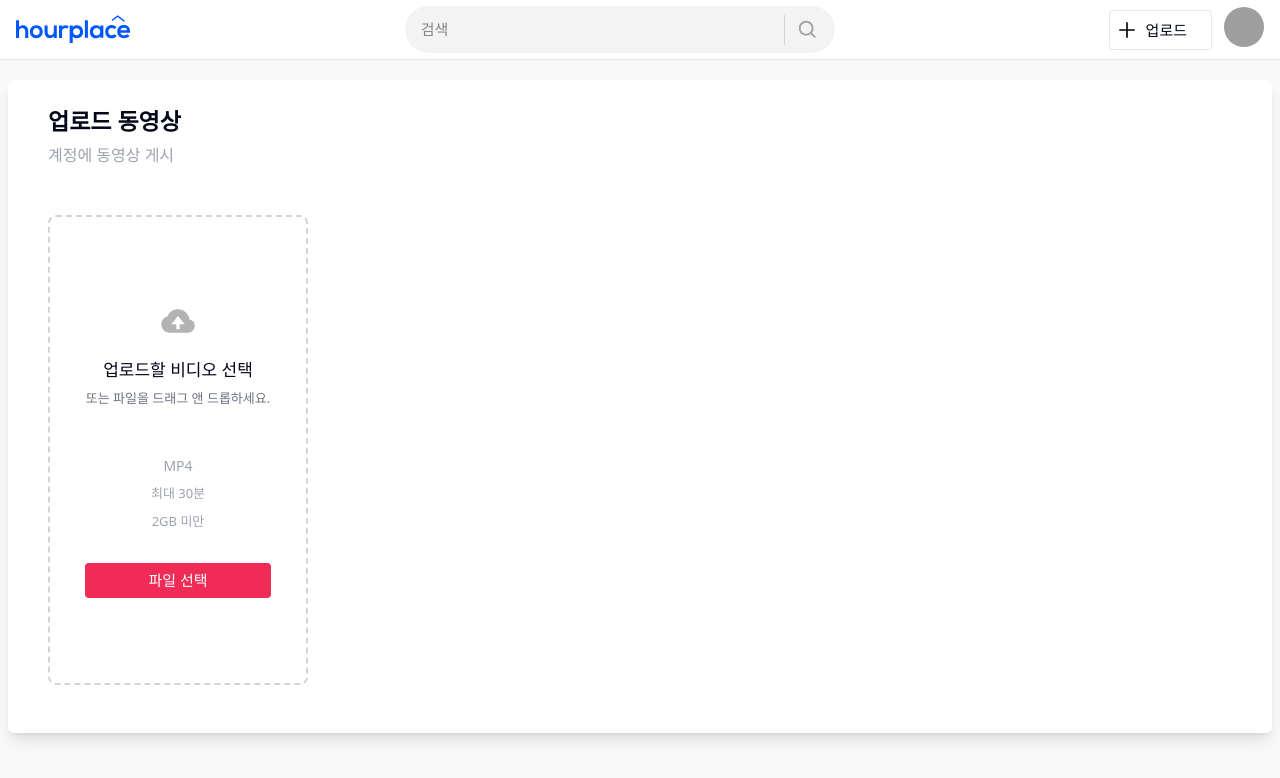
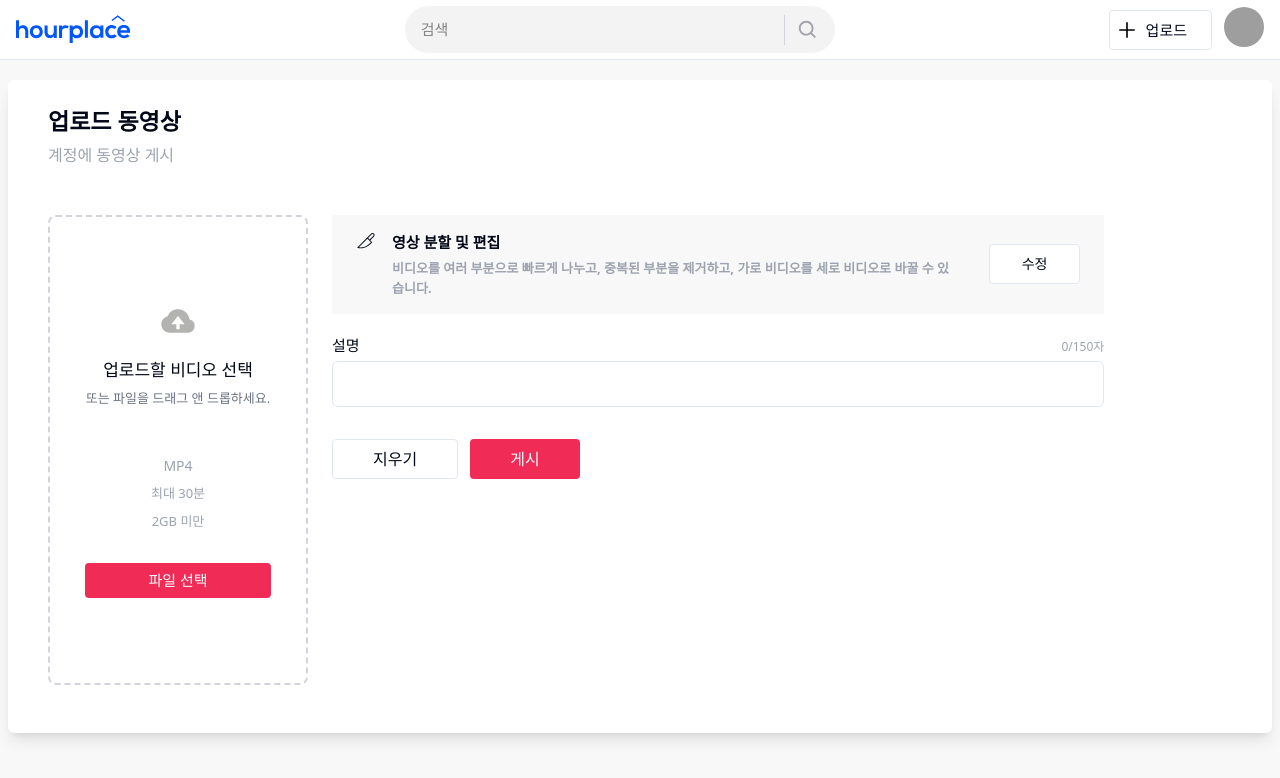
Before and after one commit to sinej/video-nextjs, a Next.js app: page /upload in a window 1280 px wide. Shown: the top 778 px of the page. Built offline with nearby package versions, Linux system fonts and the light colour scheme; grey boxes are pictures that could not be loaded.

Commit message:
업로드 페이지 추가

```diff
--- a/app/upload/page.tsx
+++ b/app/upload/page.tsx
@@ -5,7 +5,11 @@ import {useRouter} from "next/navigation";
 import {UploadError} from "@/app/types/type";
 import UploadLayout from "@/app/layouts/uploadLayout";
 import {BiLoaderCircle, BiSolidCloudUpload} from "react-icons/bi";
-
+import { Input } from "@/components/ui/input"
+import { Label } from "@/components/ui/label"
+import {AiOutlineCheckCircle} from "react-icons/ai";
+import {PiKnifeLight} from "react-icons/pi";
+import {Button} from "@/components/ui/button";
 const Upload = () => {
     const { push } = useRouter();
 
@@ -26,6 +30,21 @@ const Upload = () => {
         }
     }
 
+    const changeVideo = () => {
+        setFileDisplay('');
+        setFile(null);
+    }
+
+    const discard = () => {
+        setFileDisplay('');
+        setFile(null);
+        setCaption('')
+    }
+
+    const createNewPost = () => {
+        console.log("new Post")
+    }
+
     return (
         <>
             <UploadLayout>
@@ -37,44 +56,125 @@ const Upload = () => {
                     <div className="mt-8 md:flex gap-6">
                         {
                             !fileDisplay ? (
-                                <label htmlFor="file"
+                                <label htmlFor="fileInput12"
                                        className="md:mx-0 mx-auto mt-4 mb-6 flex flex-col items-center justify-center
                                        w-full max-w-[260px] h-[470px] text-center p-3 border-2 border-dashed
                                        border-gray-300 rounded-lg hover:bg-gray-100 cursor-pointer"
                                 >
-                                    <BiSolidCloudUpload size={40} color="b3b3b1" />
+                                    <BiSolidCloudUpload size={40} color="b3b3b1"/>
                                     <p className="mt-4 text-[17px]">업로드할 비디오 선택</p>
                                     <p className="mt-1.5 text-gray-500 text-[13px]">또는 파일을 드래그 앤 드롭하세요.</p>
                                     <p className="mt-12 text-gray-400 text-sm">MP4</p>
                                     <p className="mt-2 text-gray-400 text-[13px]">최대 30분</p>
                                     <p className="mt-2 text-gray-400 text-[13px]">2GB 미만</p>
-                                    <label htmlFor="file"
+                                    <label htmlFor="fileInput"
                                            className="px-2 py-1.5 mt-8 text-white text-[15px] w-[80%] bg-[#F02C56] rounded-sm cursor-pointer"
                                     >
                                         파일 선택
                                     </label>
                                     <input type="file"
-                                           id="file"
+                                           id="fileInput12"
+                                           hidden
                                            onChange={handleChange}
-                                           hidden
                                            accept=".mp4"
                                     />
                                 </label>
                             ) : (
                                 <div className="md:mx-0 mx-auto mt-4 md:mb-12 mb-16 flex items-center justify-center
                                 w-full max-w-[260px] h-[540px] p-3 rounded-2xl cursor-pointer relative">
-                                    {!isUploading ? (
-                                            <div className="absolute flex items-center justify-center z-20 bg-black w-full h-full rounded-[50px] bg-opacity-50">
-                                                <div className="mx-auto flex items-center justify-center gap-1">
-                                                    <BiLoaderCircle className="animate-spin" color="#F12B56" size={30} />
-                                                    <div className="text-white font-bold">Uploading...</div>
-                                                </div>
+                                    {isUploading ? (
+                                        <div
+                                            className="absolute flex items-center justify-center z-20 bg-black w-full h-full rounded-[50px] bg-opacity-50">
+                                            <div className="mx-auto flex items-center justify-center gap-1">
+                                                <BiLoaderCircle className="animate-spin" color="#F12B56" size={30}/>
+                                                <div className="text-white font-bold">Uploading...</div>
                                             </div>
-                                        ) : null
-                                    }
+                                        </div>
+                                    ) : null}
+                                    <img src="/images/mobile-case.png"
+                                         alt="mobile"
+                                         className="absolute z-20 pointer-events-none"
+                                    />
+
+                                    <img src="/images/logo_b.svg"
+                                         alt="logo"
+                                         width="90"
+                                         className="absolute right-6 bottom-8 z-20 pointer-events-none"
+                                    />
+                                    <video src={fileDisplay}
+                                           autoPlay
+                                           loop
+                                           muted
+                                           className="absolute rounded-xl object-cover z-10 p-[13px] w-full h-full"
+                                    />
+
+                                    <div className="absolute -bottom-12 flex items-center justify-between z-50 rounded-xl border w-full p-2 border-gray-300">
+                                        <div className="flex items-center truncate">
+                                            <AiOutlineCheckCircle size={16} className="min-w-4" />
+                                            <p className="text-[11px] pl-1 truncate text-ellipsis w-[calc(100%-20px)]">
+                                                {file ? `${file.name}${file.name}` : ''}
+                                            </p>
+                                        </div>
+                                        <Button variant="ghost" onClick={() => changeVideo()} className="text-[11px] ml-2 font-semibold text-nowrap py-0 h-auto">
+                                            변경
+                                        </Button>
+                                    </div>
                                 </div>
                             )
                         }
+                        <div className="mt-4 mb-6">
+                            <div className="flex bg-[#F8F8F8] py-4 px-6">
+                                <div>
+                                    <PiKnifeLight size={20} className="mr-4" />
+                                </div>
+                                <div>
+                                    <div className="font-semibold text-[15px] mb-1.5">영상 분할 및 편집</div>
+                                    <div className="font-semibold text-[13px] text-gray-400">
+                                        비디오를 여러 부분으로 빠르게 나누고, 중복된 부분을 제거하고, 가로 비디오를 세로 비디오로 바꿀 수 있습니다.
+                                    </div>
+                                </div>
+                                <div className="flex justify-end max-w-[130px] w-full h-full text-center my-auto">
+                                    <Button variant="outline" className="px-8 py-1.5 rounded-sm">
+                                        수정
+                                    </Button>
+                                </div>
+                            </div>
+                            <div className="mt-5">
+                                <div className="flex items-center justify-between">
+                                    <div className="mb-1 text-[15px]">설명</div>
+                                    <div className="text-gray-400 text-[12px]">{caption.length}/150자</div>
+                                </div>
+                                <input type="text"
+                                       maxLength={150}
+                                       className="w-full border p-2.5 rounded-md focus:outline-none"
+                                       value={caption}
+                                       onChange={(event) => setCaption(event.target.value)}
+                                />
+                            </div>
+
+                            <div className="flex gap-3">
+                                <Button variant="outline"
+                                        disabled={isUploading}
+                                        onClick={() => discard()}
+                                        className="px-10 py-2.5 mt-8 border text-[16px] hover:bg-gray-100 rounded-sm"
+                                >
+                                    지우기
+                                </Button>
+
+                                <Button disabled={isUploading}
+                                        onClick={() => createNewPost()}
+                                        className="px-10 py-2.5 mt-8 bg-[#F02C56] hover:bg-[#F02C56] text-[16px] rounded-sm"
+                                >
+                                    {isUploading ? <BiLoaderCircle className="animate-spin" color="#FFF" size={25} /> : '게시'}
+                                </Button>
+                            </div>
+
+                            {error ? (
+                                <div className="text-red-600 mt-4">
+                                    {error.message}
+                                </div>
+                            ) : null}
+                        </div>
                     </div>
                 </div>
             </UploadLayout>
--- /dev/null
+++ b/components/ui/input.tsx
@@ -0,0 +1,25 @@
+import * as React from "react"
+
+import { cn } from "@/lib/utils"
+
+export interface InputProps
+  extends React.InputHTMLAttributes<HTMLInputElement> {}
+
+const Input = React.forwardRef<HTMLInputElement, InputProps>(
+  ({ className, type, ...props }, ref) => {
+    return (
+      <input
+        type={type}
+        className={cn(
+          "flex h-10 w-full rounded-md border border-input bg-background px-3 py-2 text-sm ring-offset-background file:border-0 file:bg-transparent file:text-sm file:font-medium placeholder:text-muted-foreground focus-visible:outline-none focus-visible:ring-2 focus-visible:ring-ring focus-visible:ring-offset-2 disabled:cursor-not-allowed disabled:opacity-50",
+          className
+        )}
+        ref={ref}
+        {...props}
+      />
+    )
+  }
+)
+Input.displayName = "Input"
+
+export { Input }
--- /dev/null
+++ b/components/ui/label.tsx
@@ -0,0 +1,26 @@
+"use client"
+
+import * as React from "react"
+import * as LabelPrimitive from "@radix-ui/react-label"
+import { cva, type VariantProps } from "class-variance-authority"
+
+import { cn } from "@/lib/utils"
+
+const labelVariants = cva(
+  "text-sm font-medium leading-none peer-disabled:cursor-not-allowed peer-disabled:opacity-70"
+)
+
+const Label = React.forwardRef<
+  React.ElementRef<typeof LabelPrimitive.Root>,
+  React.ComponentPropsWithoutRef<typeof LabelPrimitive.Root> &
+    VariantProps<typeof labelVariants>
+>(({ className, ...props }, ref) => (
+  <LabelPrimitive.Root
+    ref={ref}
+    className={cn(labelVariants(), className)}
+    {...props}
+  />
+))
+Label.displayName = LabelPrimitive.Root.displayName
+
+export { Label }
--- a/package.json
+++ b/package.json
@@ -11,6 +11,7 @@
   "dependencies": {
     "@radix-ui/react-avatar": "^1.0.4",
     "@radix-ui/react-dropdown-menu": "^2.0.6",
+    "@radix-ui/react-label": "^2.0.2",
     "@radix-ui/react-slot": "^1.0.2",
     "@types/debounce": "^1.2.4",
     "appwrite": "^14.0.0",
```
Also changed, not shown: app/profile/[id]/page.tsx (added), public/images/mobile-case.png (added), 1 other file (tests, documents, lock files or other folders).
